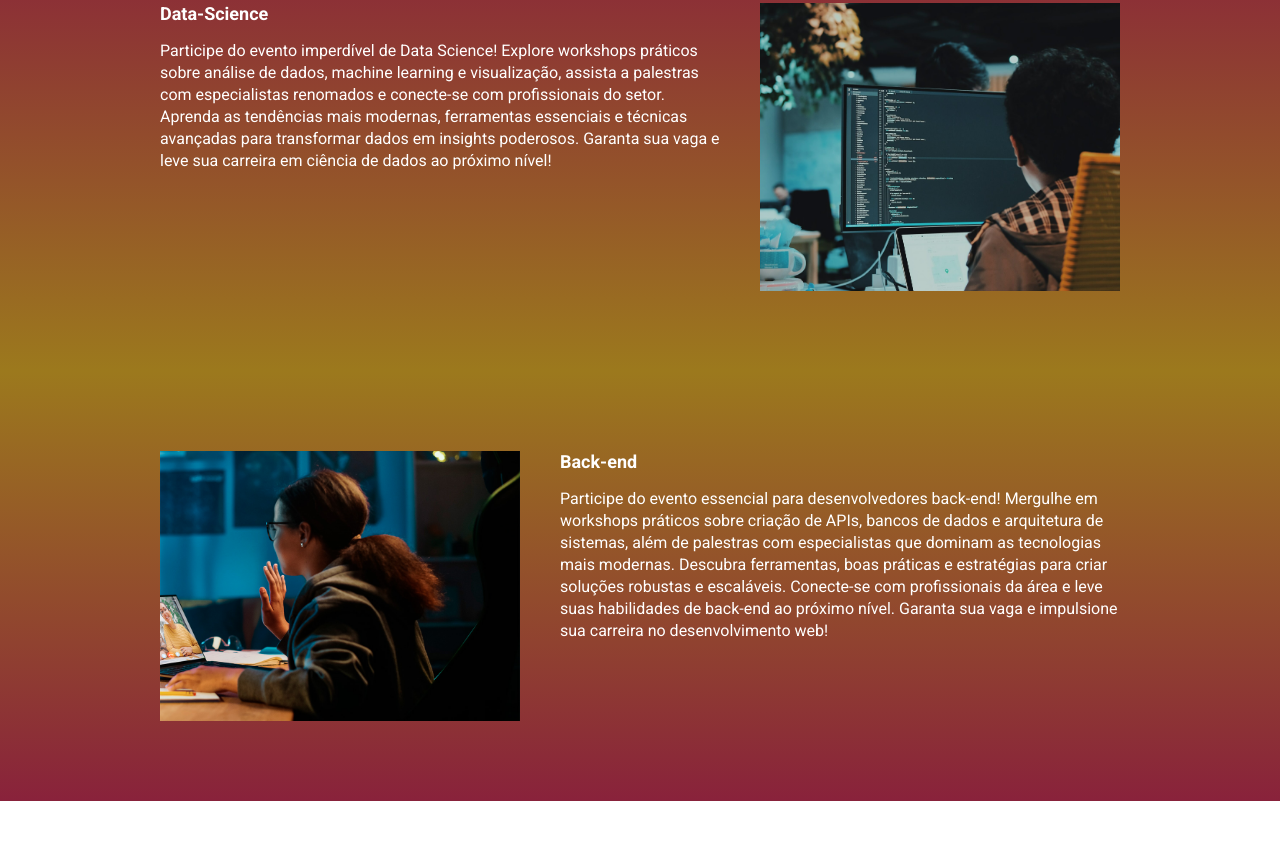
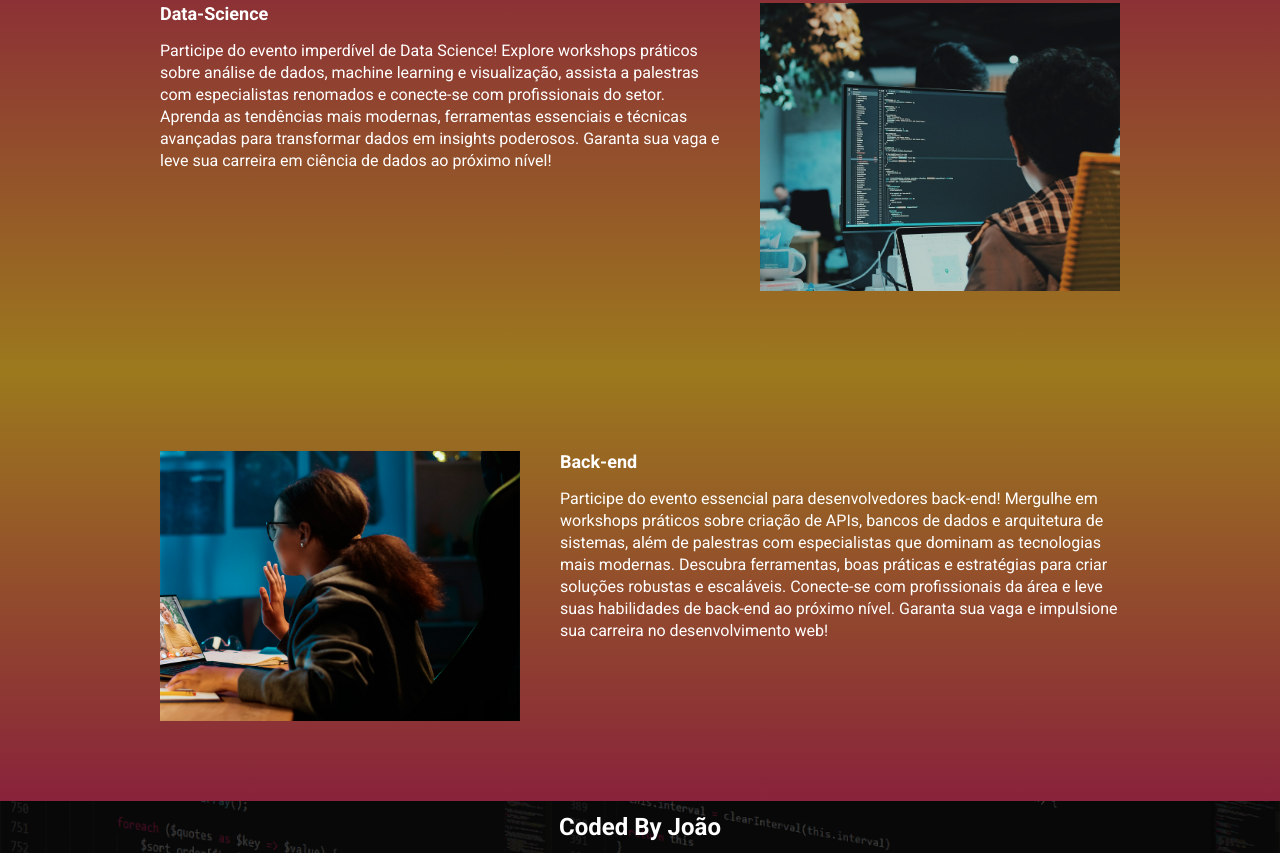
Before and after one commit to Joao-progBr/Projt_LanginPage_eventoTechTalk, a website built with Parcel: page src/index.html in a window 1280 px wide. Shown: the part 1468-2321 px from the top of the page. Before the commit the page ends 2269 px from the top, so only its background shows below. Built offline with nearby package versions, Linux system fonts and the light colour scheme.

Commit message:
termino do projeto

```diff
--- a/package.json
+++ b/package.json
@@ -1,9 +1,9 @@
 {
   "name": "projeto5-(langingpage-evento)---ebac",
   "version": "1.0.0",
-  "main": "index.js",
   "scripts": {
     "dev": "parcel src/index.html src/styles/main.scss src/scripts/main.js",
+    "build": "parcel build src/index.html",
     "test": "echo \"Error: no test specified\" && exit 1"
   },
   "keywords": [],
@@ -13,6 +13,7 @@
   "devDependencies": {
     "@parcel/transformer-sass": "^2.13.3",
     "parcel": "^2.13.3",
-    "sharp": "^0.33.5"
+    "sharp": "^0.33.5",
+    "svgo": "^3.3.2"
   }
 }
--- a/src/index.html
+++ b/src/index.html
@@ -17,7 +17,7 @@
         <div class="container">
             <img class="hero__logo" src="./images/ebac_logo.svg" alt="Logo EBAC">
             <p class="hero__text">
-                O maior evento de tecnologia do Brasil começa em 10d 12h 20m 15s
+                O maior evento de tecnologia do Brasil começa em: <span id="contagem"></span>
             </p>
             <div class="infos-bar">
                 <ul class="infos-bar__infos">
@@ -111,6 +111,11 @@
             <img class="event__image" src="./images/backend.png" alt="Back-end">
         </div>
    </section>
+   <footer>
+    <div class="container">
+        <h2>Coded By João</h2>
+    </div>
+   </footer>
 
 
 
--- a/src/scripts/main.js
+++ b/src/scripts/main.js
@@ -1 +1,34 @@
-AOS.init();
+document.addEventListener('DOMContentLoaded', function(){
+    AOS.init();
+
+    const dataEvento = new Date("Apr, 2025 19:00:00")
+    const TimeStampEvento = dataEvento.getTime()
+
+    const contaHoras = setInterval(function(){
+        const agora = new Date()
+        const TimeStampAgora = agora.getTime()
+
+        const inicioEvento =  TimeStampEvento - TimeStampAgora
+
+        const diaEmMS = 1000 * 60 * 60 * 24
+        const horasEmMs = 1000 * 60 * 60
+        const minutosEmMs = 1000 * 60
+
+        if( inicioEvento <= 0){
+            clearInterval(contaHoras)
+            document.getElementById('contagem').innerHTML = 'Evento expirado'
+        }
+        else{
+            const DiasAteEvento = Math.floor(inicioEvento / diaEmMS);
+            const HorastaAteEvento = Math.floor((inicioEvento % diaEmMS) / horasEmMs);
+            const minutosAteEvento = Math.floor((inicioEvento % horasEmMs) / minutosEmMs);
+            const segundosAteEvento = Math.floor((inicioEvento %  minutosEmMs) / 1000);
+            // const DiasAteEvento = Math.floor(inicioEvento / (1000 * 60 * 60 * 24))
+            // const HorastaAteEvento = Math.floor((inicioEvento % (1000 * 60 * 60 * 24)) / (1000 * 60 * 60))
+            // const minutosAteEvento = Math.floor((inicioEvento % (1000 * 60 * 60)) / (1000 * 60))
+            // const segundosAteEvento = Math.floor((inicioEvento % (1000 * 60)) / 1000)
+
+            document.getElementById ('contagem').innerHTML = `${DiasAteEvento}d ${HorastaAteEvento}h ${minutosAteEvento}m ${segundosAteEvento}s`
+        }
+    }, 1000)
+})
--- /dev/null
+++ b/src/styles/_footer.scss
@@ -0,0 +1,26 @@
+@use 'vars';
+
+footer{
+    background-image: url(../images/fundo.png);
+    text-align: center;
+    padding: 12px;
+    background-repeat: no-repeat;
+    background-size: cover;
+    position: relative;
+
+    .container{
+        position: relative;
+    }
+
+    &::before{
+        content: '';
+        position: absolute;
+        bottom: 0;
+        left: 0;
+        width: 100%;
+        height: 100%;
+        // background-color: rgba(0 , 0, 0, .3);
+        background-color: vars.$textColordark;
+        opacity: .7;
+    }
+}
--- a/src/styles/main.scss
+++ b/src/styles/main.scss
@@ -3,6 +3,7 @@
 @use 'components/buttons';
 @use 'event';
 @use 'vars';
+@use 'footer';
 
 
 *{
```
Also changed, not shown: 1 other file.
